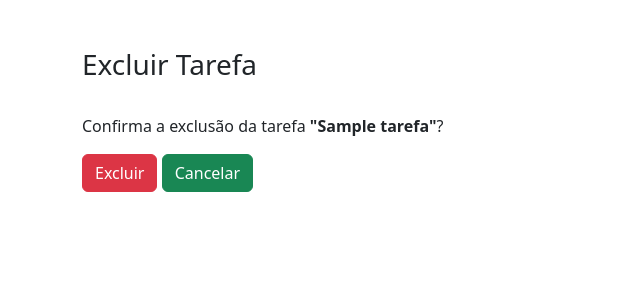
After one commit to luisribeiro1/python_crud, a Django app: page /excluir/1/ in a window 1280 px wide. The commit adds this page. Shown: the top 300 px of the page, without its empty margins (0-640 px from the left). Run offline with Django 5.2, Linux system fonts and the light colour scheme; tables that the repository leaves empty hold one stand-in row (values such as "Sample post").

Commit message:
28/08/2024 - desenvolvimento do projeto de tarefas

```diff
--- /dev/null
+++ b/projeto/app/templates/app_html/excluir_tarefa.html
@@ -0,0 +1,28 @@
+<!DOCTYPE html>
+<html lang="en">
+<head>
+    <meta charset="UTF-8">
+    <meta name="viewport" content="width=device-width, initial-scale=1.0">
+    <title>Tarefas</title>
+    <link href="https://cdn.jsdelivr.net/npm/bootstrap@5.3.3/dist/css/bootstrap.min.css" rel="stylesheet" integrity="sha384-QWTKZyjpPEjISv5WaRU9OFeRpok6YctnYmDr5pNlyT2bRjXh0JMhjY6hW+ALEwIH" crossorigin="anonymous">
+    <link rel="stylesheet" href="https://cdn.jsdelivr.net/npm/bootstrap-icons@1.11.3/font/bootstrap-icons.min.css">
+</head>
+<body>
+    <div class="container">
+
+        <div class="mt-5 mb-4 d-flex justify-content-between">
+            <h3>Excluir Tarefa</h3>
+        </div>
+
+        <p>Confirma a exclusão da tarefa <strong>"{{ tarefa.titulo }}"</strong>?</p>
+        <form method="post" action="">
+            {% csrf_token %}
+            <button type="submit" class="btn btn-danger">Excluir</button>
+            <a href="{% url 'rotaTarefas' %}" class="btn btn-success">Cancelar</a>
+        </form>
+
+
+
+    </div>
+</body>
+</html>
--- a/projeto/app/templates/app_html/lista_tarefas.html
+++ b/projeto/app/templates/app_html/lista_tarefas.html
@@ -33,8 +33,8 @@
                 <td>{{ tarefa.responsavel }}</td>
                 <td>{{ tarefa.status|yesno:"Ativo,Não Ativo" }}</td>
                 <td>
-                    <a href="#" class="me-3"><i class="bi bi-pencil-square"></i></a>
-                    <a href="#"><i class="bi bi-trash-fill text-danger"></i></a>
+                    <a href="{% url 'rotaEditarTarefa' tarefa.id_tarefa %}" class="me-3"><i class="bi bi-pencil-square"></i></a>
+                    <a href="{% url 'rotaExcluirTarefa' tarefa.id_tarefa %}"><i class="bi bi-trash-fill text-danger"></i></a>
                 </td>
             </tr>
             {% endfor %}
--- a/projeto/app/views.py
+++ b/projeto/app/views.py
@@ -1,11 +1,10 @@
-from django.shortcuts import render, redirect
+from django.shortcuts import render, redirect, get_object_or_404
 from .models import Tarefa
 from .forms import TarefaForm
 
 def listar_tarefas(request):
     # Obter os dados das farefas
-    lista_de_tarefas = Tarefa.objects.all()
-
+    lista_de_tarefas = Tarefa.objects.all().order_by('id_tarefa')
     # Renderizar o template
     return render(request, 'app_html/lista_tarefas.html', {'lista_tarefas': lista_de_tarefas})
 
@@ -20,3 +19,33 @@ def criar_tarefa(request):
         form = TarefaForm()
 
     return render(request, 'app_html/form_tarefa.html', {'form': form})
+
+# Recebe o parâmetro "id" que foi definido na rota
+def editar_tarefa(request, id):
+    # Buscar a tarefa onde o id_tarefa sej igual ao parâmetro "id"
+    tarefa = get_object_or_404(Tarefa, id_tarefa=id)
+
+    if request.method == "POST":
+        form = TarefaForm(request.POST, instance=tarefa)
+        if form.is_valid():
+            form.save()
+            return redirect('rotaTarefas')
+
+    else:
+        form = TarefaForm(instance=tarefa)
+
+    return render(request, 'app_html/form_tarefa.html', {'form': form})
+
+
+def excluir_tarefa(request, id):
+    # Buscar a tarefa onde o id_tarefa sej igual ao parâmetro "id"
+    tarefa = get_object_or_404(Tarefa, id_tarefa=id)
+
+    if request.method == "POST":
+        tarefa.delete()
+        return redirect('rotaTarefas')
+
+    else:
+        form = TarefaForm(instance=tarefa)
+
+    return render(request, 'app_html/excluir_tarefa.html', {'tarefa': tarefa})
--- a/projeto/projeto/urls.py
+++ b/projeto/projeto/urls.py
@@ -1,10 +1,10 @@
 from django.contrib import admin
 from django.urls import path
-from app.views import listar_tarefas, criar_tarefa
+from app.views import listar_tarefas, criar_tarefa, editar_tarefa, excluir_tarefa
 
 urlpatterns = [
     path('', listar_tarefas, name='rotaTarefas'),
     path('nova/', criar_tarefa, name='rotaNovaTarefa'),
-    # path('editar/', editar_tarefa, name='rotaEditarTarefa'),
-
+    path('editar/<int:id>/', editar_tarefa, name='rotaEditarTarefa'),
+    path('excluir/<int:id>/', excluir_tarefa, name='rotaExcluirTarefa'),
 ]
```
